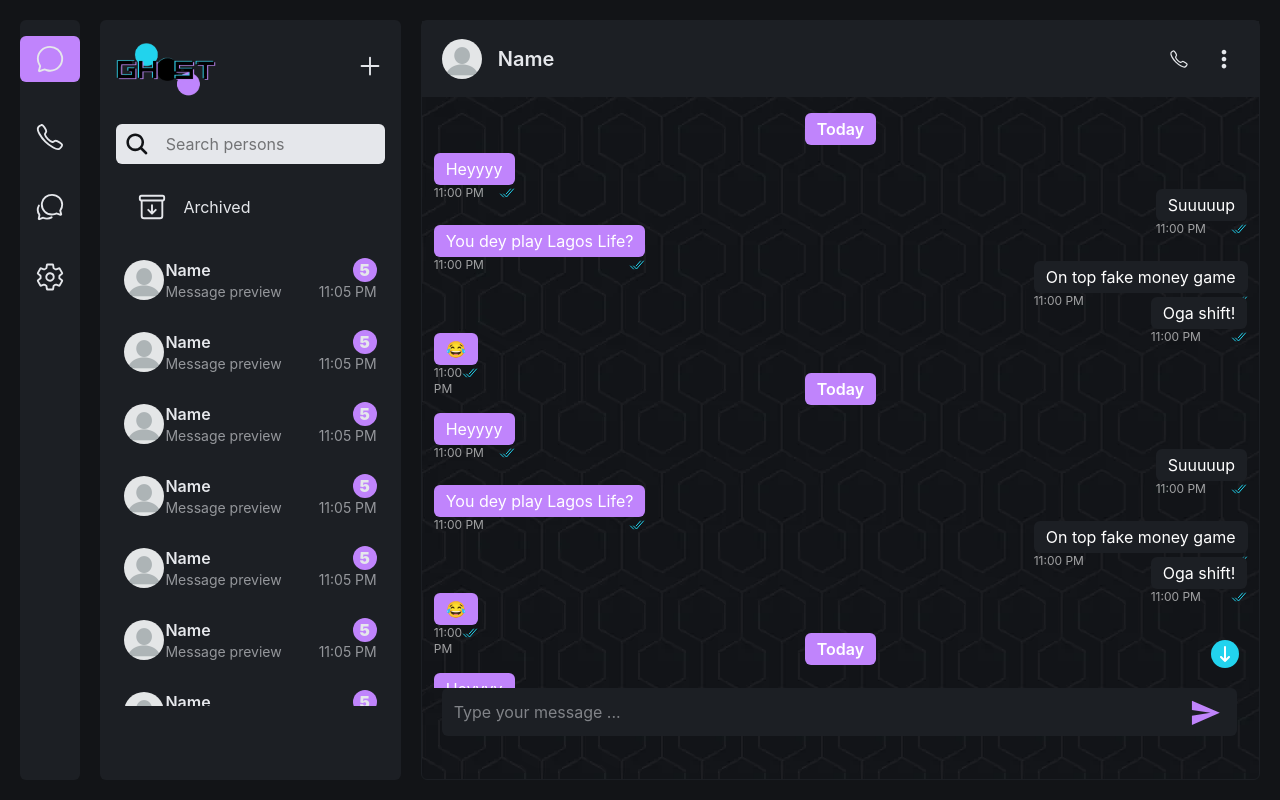
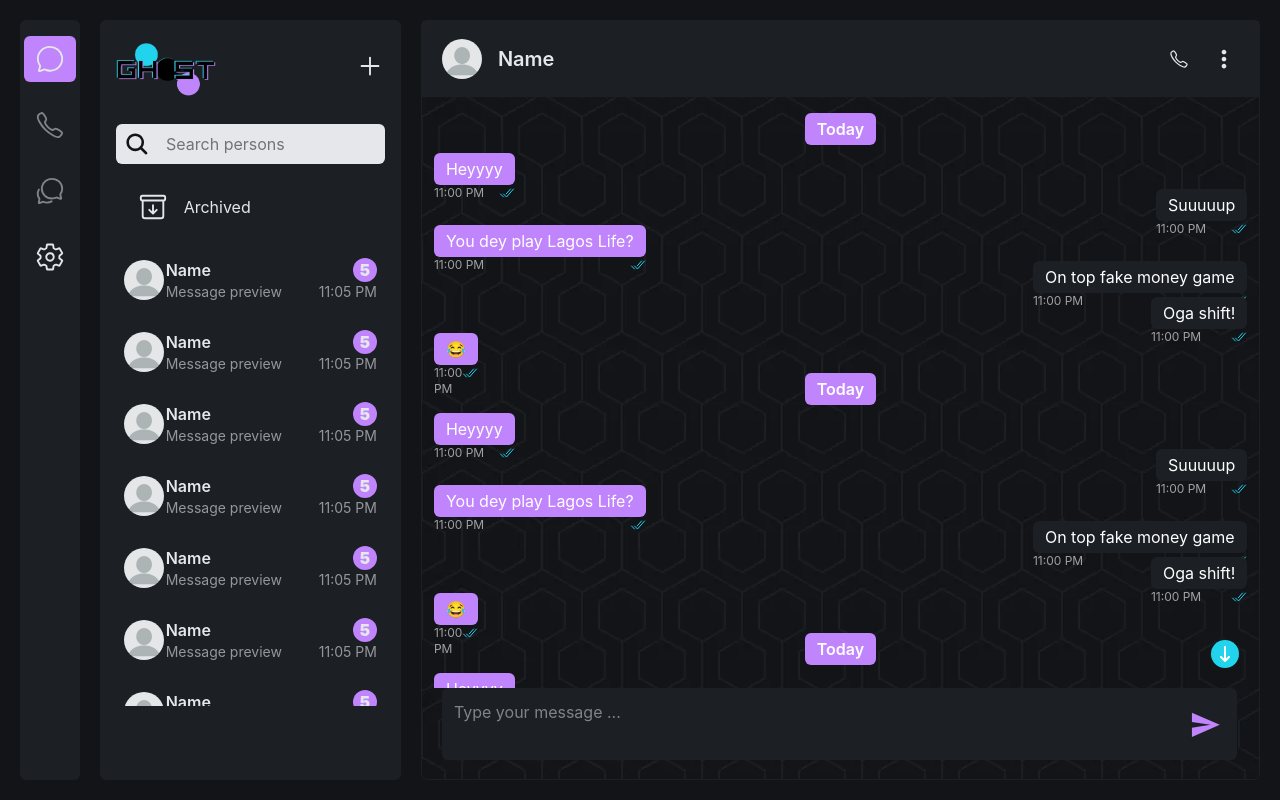
Before and after one commit to Mikey-Phoenix/Ghost-Messanger, a React (Vite) app: page /messages in a window 1280 px wide. Built offline with nearby package versions, Linux system fonts and the light colour scheme.

Commit message:
improved on-site navigations

```diff
--- a/package.json
+++ b/package.json
@@ -15,6 +15,7 @@
     "react-dom": "^19.2.8",
     "react-icons": "^5.7.0",
     "react-router-dom": "^7.18.4",
+    "react-toastify": "^11.1.0",
     "tailwindcss": "^4.3.3"
   },
   "devDependencies": {
--- a/src/components/messageSect.tsx
+++ b/src/components/messageSect.tsx
@@ -1,12 +1,18 @@
 import { FaArrowDownLong } from "react-icons/fa6";
 import { IoMdMore } from "react-icons/io";
-import { IoCheckmarkDone, IoCallOutline, IoSendSharp } from "react-icons/io5";
+import { IoCheckmarkDone, IoCallOutline, IoSendSharp, IoChevronBackOutline } from "react-icons/io5";
 
-export default function messageSect() {
+
+type Props = {
+    isShowSect: boolean;
+    setIsShowSect: (isShowSect: boolean) => void;
+};
+export default function messageSect({ isShowSect, setIsShowSect }: Props) {
     return (
         <>
             <div className='w-full h-[7%] md:h-[10%] p-5 mb-2 flex items-center justify-between text-(--primary-text-dark) cursor-pointer bg-(--surface-dark)'>
                 <div className='flex items-center space-x-4'>
+                    <IoChevronBackOutline className="lg:hidden text-(--primary-text-dark) hover:text-(--color-main) text-2xl mx-auto mr-5 cursor-pointer" onClick={() => setIsShowSect(false)} />
                     <img className='rounded-full' src="/profile.webp" alt="" width={"40px"} />
                     <h4 className='font-semibold text-xl'>Name</h4>
                 </div>
@@ -90,8 +96,8 @@ export default function messageSect() {
                 </div>
                 <FaArrowDownLong className='absolute bottom-5 right-5 p-1.5 w-7 h-7 rounded-full text-white text-xs md-text-base bg-(--color-accent)' />
             </div>
-            <div className=' mx-auto md:ml-5 w-[95%] max-h-14 bg-(--surface-dark) text-(--primary-text-dark) rounded-md flex items-center'>
-                <input className='p-3 w-full focus:outline-none focus:ring-0' type="text" placeholder='Type your message ...' />
+            <div className=' mx-auto md:ml-5 w-[95%] max-h-18 bg-(--surface-dark) text-(--primary-text-dark) rounded-md flex items-center'>
+                <textarea style={{resize: 'none'}} className='p-3 w-full focus:outline-none focus:ring-0' placeholder='Type your message ...' />
                 <IoSendSharp className=' w-[10%] md:w-[5%] h-full p-1 mr-3 text-(--color-main) rounded-md cursor-pointer' />
             </div>
         </>
--- a/src/components/setBar.tsx
+++ b/src/components/setBar.tsx
@@ -5,6 +5,7 @@ import { IoPersonOutline, IoLockClosedOutline, IoNotificationsOutline, IoColorPa
 type Props = {
     changeSect: (sect: string) => void;
     currentSect: string;
+    // action: () => void;
 };
 export default function setBar({changeSect, currentSect}: Props) {
 
@@ -23,7 +24,7 @@ export default function setBar({changeSect, currentSect}: Props) {
     return(
         <div className='mt-5 h-full overflow-y-scroll no-scrollbar'>
             <div>
-                <div className='w-full p-2 mb-3 rounded-md flex items-center justify-between text-(--primary-text-dark) cursor-pointer hover:bg-(--surface-dark-hover)' onClick={()=> changeSect("settings")}>
+                <div className='w-full p-2 mb-3 rounded-md flex items-center justify-between text-(--primary-text-dark) cursor-pointer hover:bg-(--surface-dark-hover)' onClick={()=> changeSect("settings/profile")}>
                     <div className='flex-col justify-between w-full'>
                         <h4 className='font-semibold text-base flex items-center space-x-3'><IoPersonOutline /> <span>Accounts</span></h4>
                         <p className='text-sm opacity-60 max-w-[95%] overflow-hidden'>Security notifications, change number</p>
--- a/src/pages/messages.tsx
+++ b/src/pages/messages.tsx
@@ -1,4 +1,5 @@
 import React, { useState, useEffect } from 'react';
+import { ToastContainer, toast } from 'react-toastify';
 import { IoChatbubbleOutline, IoChatbubblesOutline, IoSettingsOutline, IoCallOutline  } from "react-icons/io5";
 import SetBar from "../components/setBar"
 import MessageBar from "../components/messageBar"
@@ -27,6 +28,7 @@ function messages() {
     const [currentSect, setCurrentSect] = useState(
         () => localStorage.getItem("currentSect") || "messages"
     );
+    const [isShowSect, setIsShowSect] = useState(false)
 
     useEffect(() => {
         localStorage.setItem("currentSect", currentSect);
@@ -34,61 +36,143 @@ function messages() {
 
     function changeSect(sect: string) {
         setCurrentSect(sect);
+        if (sect == "settings/profile" || sect == "settings/privacy" || sect == "settings/notify" || sect == "settings/theme" || sect == "messages/show") {
+            setIsShowSect(true);
+        } else {
+            setIsShowSect(false);
+        }
+        console.log('====================================');
+        console.log(isShowSect);
+        console.log('====================================');
+    }
+
+    function notify(message: string) {
+        toast.error(message)
     }
 
     return (
         <>
             <main className='relative md:p-5 w-full h-screen flex flex-col md:flex-row space-x-5'>
-                <section className="fixed md:static bottom-3 w-full md:w-[15%] lg:w-[5%] h-[5%] min-h-12.5 order-1 md:order-0 md:h-full pt-2 md:pt-4 rounded-md bg-(--surface-dark) flex md:flex-col space-y-10 opacity-100 z-50 md:z-0">
+                {isShowSect ? (
+                    <section className="hidden lg-block w-full md:w-[15%] h-[5%] min-h-12.5 md:h-full p-1 md:pt-4 rounded-md lg:w-[5%] fixed md:static bottom-0 bg-(--surface-dark) opacity-100 z-50 md:z-0">
+                        <div className='w-full flex md:flex-col items-center justify-evenly md:space-y-5'>
                             {currentSect == "messages" ?(
-                        <div className="w-full py-2 rounded-md bg-(--color-main)">
+                                <div className="h-fit px-5 lg:px-0 lg:w-full py-2 rounded-md bg-(--color-main)" title='chats'>
                                     <IoChatbubbleOutline className="text-(--primary-text-dark) text-2xl md:text-3xl mx-auto cursor-pointer" onClick={()=> changeSect("messages")}/>
                                 </div>
                             ):(
-                        <div>
+                                <div className='h-fit px-5 md:px-0 lg:w-full py-2' title='chats'>
                                     <IoChatbubbleOutline className="text-(--primary-text-dark) hover:text-(--color-main) text-2xl md:text-3xl mx-auto cursor-pointer" onClick={()=> changeSect("messages")}/>
                                 </div>
 
                             )}
-                    <div>
-                        <IoCallOutline className="text-(--primary-text-dark) hover:text-(--color-main) text-2xl md:text-3xl mx-auto cursor-pointer" onClick={()=> changeSect("messages")}/>
+                            <div className="h-fit px-5 md:px-0 lg:w-full py-2 opacity-50" title="disabled" onClick={() => notify("This feature is currently disabled.")}>
+                                <IoCallOutline className="text-(--primary-text-dark) hover:text-(--color-main) text-2xl md:text-3xl mx-auto cursor-pointer"/>
                             </div>
-                    <div>
-                        <IoChatbubblesOutline className="text-(--primary-text-dark) hover:text-(--color-main) text-2xl md:text-3xl mx-auto cursor-pointer" onClick={()=> changeSect("messages")}/>
+                            <div className="h-fit px-5 md:px-0 lg:w-full py-2 opacity-50" title="disabled" onClick={() => notify("This feature is currently disabled.")}>
+                                <IoChatbubblesOutline className="text-(--primary-text-dark) hover:text-(--color-main) text-2xl md:text-3xl mx-auto cursor-pointer"/>
                             </div>
                             {currentSect == "settings" || currentSect == "settings/privacy" || currentSect == "settings/notify" || currentSect == "settings/theme" ? (
-                        <div className="w-full py-2 rounded-md bg-(--color-main)">
+                                <div className="h-fit px-5 lg:px-0 lg:w-full py-2 rounded-md bg-(--color-main)" title='settings'>
                                     <IoSettingsOutline className="text-(--primary-text-dark) text-2xl md:text-3xl mx-auto cursor-pointer" onClick={()=> changeSect("settings")}/>
                                 </div>
 
                             ):(
-                        <div>
+                                <div className=" h-fit px-5 md:px-0 lg:w-full py-2" title='settings'>
                                     <IoSettingsOutline className="text-(--primary-text-dark) hover:text-(--color-main) text-2xl md:text-3xl mx-auto cursor-pointer" onClick={()=> changeSect("settings")}/>
                                 </div>
 
                             )}
+
+                        </div>
                     </section>
-                <section className="w-full md:w-[80%] lg:w-[25%] h-full md:h-full px-4 rounded-md bg-(--surface-dark)">
-                    {currentSect == "messages" ? (
-                        <MessageBar />
+
                 ): (
-                        <SetBar changeSect={changeSect} currentSect={currentSect} />
+                    <section className="w-full md:w-[15%] h-[5%] min-h-12.5 md:h-full p-1 md:pt-4 rounded-md lg:w-[5%] fixed md:static bottom-0 bg-(--surface-dark) opacity-100 z-50 md:z-0">
+                        <div className='w-full flex md:flex-col items-center justify-evenly md:space-y-5'>
+                            {currentSect == "messages" ?(
+                                <div className="h-fit px-5 lg:px-0 lg:w-full py-2 rounded-md bg-(--color-main)" title='chats'>
+                                    <IoChatbubbleOutline className="text-(--primary-text-dark) text-2xl md:text-3xl mx-auto cursor-pointer" onClick={()=> changeSect("messages")}/>
+                                </div>
+                            ):(
+                                <div className='h-fit px-5 md:px-0 lg:w-full py-2' title='chats'>
+                                    <IoChatbubbleOutline className="text-(--primary-text-dark) hover:text-(--color-main) text-2xl md:text-3xl mx-auto cursor-pointer" onClick={()=> changeSect("messages")}/>
+                                </div>
+
+                            )}
+                            <div className="h-fit px-5 md:px-0 lg:w-full py-2 opacity-50" title="disabled" onClick={() => notify("This feature is currently disabled.")}>
+                                <IoCallOutline className="text-(--primary-text-dark) hover:text-(--color-main) text-2xl md:text-3xl mx-auto cursor-pointer"/>
+                            </div>
+                            <div className="h-fit px-5 md:px-0 lg:w-full py-2 opacity-50" title="disabled" onClick={() => notify("This feature is currently disabled.")}>
+                                <IoChatbubblesOutline className="text-(--primary-text-dark) hover:text-(--color-main) text-2xl md:text-3xl mx-auto cursor-pointer"/>
+                            </div>
+                            {currentSect == "settings" || currentSect == "settings/privacy" || currentSect == "settings/notify" || currentSect == "settings/theme" ? (
+                                <div className="h-fit px-5 lg:px-0 lg:w-full py-2 rounded-md bg-(--color-main)" title='settings'>
+                                    <IoSettingsOutline className="text-(--primary-text-dark) text-2xl md:text-3xl mx-auto cursor-pointer" onClick={()=> changeSect("settings")}/>
+                                </div>
+
+                            ):(
+                                <div className=" h-fit px-5 md:px-0 lg:w-full py-2" title='settings'>
+                                    <IoSettingsOutline className="text-(--primary-text-dark) hover:text-(--color-main) text-2xl md:text-3xl mx-auto cursor-pointer" onClick={()=> changeSect("settings")}/>
+                                </div>
+
+                            )}
+
+                        </div>
+                    </section>
+                )}
+
+                {isShowSect ? (
+                    <section className="hidden lg:block w-full md:w-[80%] lg:w-[25%] h-full md:h-full px-4 rounded-md bg-(--surface-dark)">
+                        {currentSect == "messages" || currentSect == "messages/show" ? (
+                            <MessageBar changeSect={changeSect} currentSect={currentSect}/>
+                        ): (
+                            <SetBar changeSect={changeSect} currentSect={currentSect}/>
                         )}
                     </section>
-                <section className="relative lg:block md:w-[80%] lg:w-[70%] h-full rounded-md border border-(--surface-dark) bg-[url('/pattern_1.webp')]">
-                    {currentSect == "settings" ? (
-                        <ProfileSect />
-                    ): currentSect == "settings/privacy" ? (
-                        <PrivacySect />
-                    ): currentSect == "settings/notify" ? (
-                        <NotifySect />
-                    ): currentSect == "settings/theme" ? (
-                        <ThemeSect />
-                    ) : (
-                        <MessageSect />
+                ):(
+                    <section className="w-full md:w-[80%] lg:w-[25%] h-full md:h-full px-4 rounded-md bg-(--surface-dark)">
+                        {currentSect == "messages" || currentSect == "messages/show" ? (
+                            <MessageBar changeSect={changeSect} currentSect={currentSect}/>
+                        ): (
+                            <SetBar changeSect={changeSect} currentSect={currentSect}/>
                         )}
                     </section>
+
+                )}
+
+                {isShowSect ? (
+                    <section className="relative lg:block md:w-[80%] lg:w-[70%] h-full rounded-md border border-(--surface-dark) bg-[url('/pattern_1.webp')]">
+                        {currentSect == "settings" || currentSect == "settings/profile" ? (
+                            <ProfileSect isShowSect={isShowSect} setIsShowSect={setIsShowSect}/>
+                        ): currentSect == "settings/privacy" ? (
+                            <PrivacySect isShowSect={isShowSect} setIsShowSect={setIsShowSect}/>
+                        ): currentSect == "settings/notify" ? (
+                            <NotifySect isShowSect={isShowSect} setIsShowSect={setIsShowSect}/>
+                        ): currentSect == "settings/theme" ? (
+                            <ThemeSect isShowSect={isShowSect} setIsShowSect={setIsShowSect}/>
+                        ) : (
+                            <MessageSect isShowSect={isShowSect} setIsShowSect={setIsShowSect}/>
+                        )}
+                    </section>
+                ):(
+                    <section className="relative hidden lg:block md:w-[80%] lg:w-[70%] h-full rounded-md border border-(--surface-dark) bg-[url('/pattern_1.webp')]">
+                        {currentSect == "settings" || currentSect == "settings/profile" ? (
+                            <ProfileSect isShowSect={isShowSect} setIsShowSect={setIsShowSect}/>
+                        ): currentSect == "settings/privacy" ? (
+                            <PrivacySect isShowSect={isShowSect} setIsShowSect={setIsShowSect}/>
+                        ): currentSect == "settings/notify" ? (
+                            <NotifySect isShowSect={isShowSect} setIsShowSect={setIsShowSect}/>
+                        ): currentSect == "settings/theme" ? (
+                            <ThemeSect isShowSect={isShowSect} setIsShowSect={setIsShowSect}/>
+                        ) : (
+                            <MessageSect isShowSect={isShowSect} setIsShowSect={setIsShowSect}/>
+                        )}
+                    </section>
+
+                )}
             </main>
+            <ToastContainer theme='dark' />
         </>
     );
 }
```
Also changed, not shown: src/components/messageBar.tsx (+14 -8 lines), src/components/notifySect.tsx (+11 -6 lines), src/components/privacySect.tsx (+8 -3 lines), src/components/profileSect.tsx (+10 -5 lines), src/components/themeSect.tsx (+10 -4 lines), public/pattern_3.webp, 1 other file (tests, documents, lock files or other folders). Lines whose indentation alone changed are shown as unchanged.
